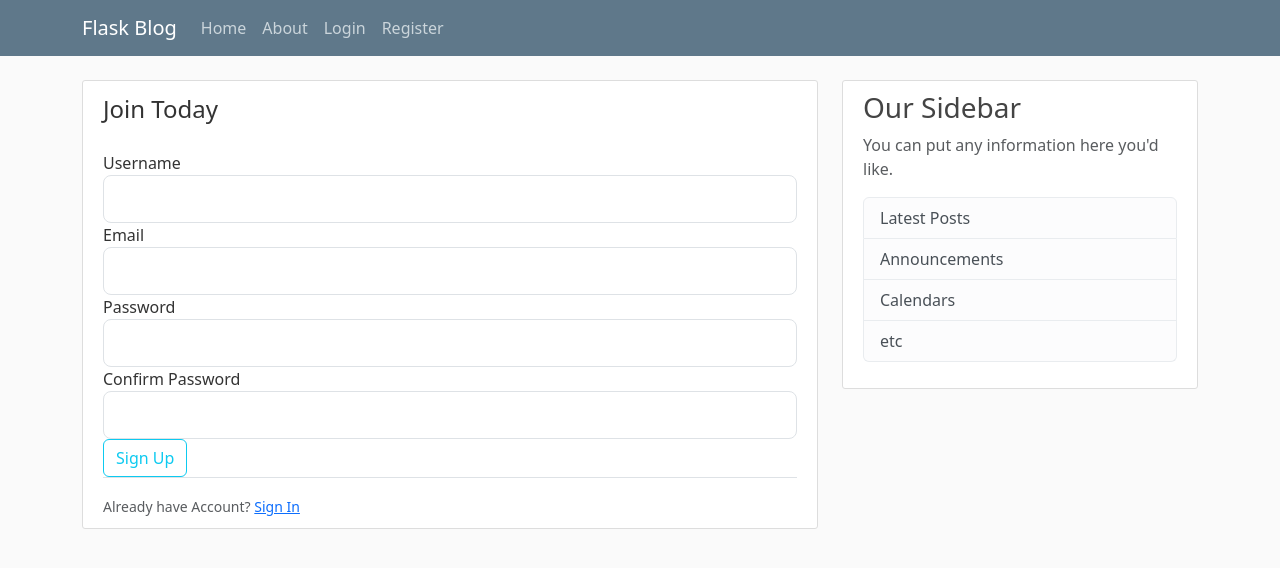
After one commit to Nimesh-Nagar/exploring, a Flask app: page /register in a window 1280 px wide. The commit adds this page. Shown: the top 568 px of the page. Run offline with Flask 3, Linux system fonts and the light colour scheme.

Commit message:
login and register in web app

```diff
--- a/python/flask_web_app/flaskblog.py
+++ b/python/flask_web_app/flaskblog.py
@@ -1,9 +1,11 @@
-from flask import Flask , render_template, url_for
+from flask import Flask , render_template, url_for, flash, redirect
 from forms import RegistrationForm, LoginForm
 
 app = Flask(__name__)
 
 app.config['SECRET_KEY'] = 'd1b00e9e2053b397c892a26bf72e365c'
+
+# dummy data
 posts = [
     {
         "author" : "Nimesh Nagar",
@@ -29,14 +31,31 @@
 def about():
     return render_template('about.html', title='about')
 
-@app.route("/register")
+# Registration page routing
+@app.route("/register", methods=['GET', 'POST'])
 def register():
     form = RegistrationForm()
+
+    #validatoin of info filled in form and creat a message accrdingly using "flash "
+    if form.validate_on_submit():
+        flash(f'Account created for {form.username.data} !', 'success')
+        return redirect(url_for('home'))
+
     return render_template('register.html', title='Register', form=form)
 
-@app.route("/login")
+#  Login page routing
+@app.route("/login", methods=['GET', 'POST'])
 def login():
     form = LoginForm()
+    if form.validate_on_submit():
+
+        #check is user is register? than allow her to home page
+        if form.email.data == 'admin@blog.com' and form.password.data == 'password':
+            flash("You have been Logined in ! ", 'success')
+            return redirect(url_for('home'))
+        else:
+            flash("Login Not Allowed. Please Check you email or password", 'danger')
+
     return render_template('login.html', title='Login', form=form)
 
 if __name__ == "__main__":
--- a/python/flask_web_app/forms.py
+++ b/python/flask_web_app/forms.py
@@ -7,11 +7,10 @@
 
     username = StringField('Username', validators=[DataRequired(), Length(min=2 , max=15)])
 
-    email = StringField('Email', validators=[DataRequired(), Email() ])
+    email = StringField('Email', validators=[DataRequired(), Email()])
 
     password = PasswordField('Password', validators=[DataRequired()])
-    confirm_passwd = PasswordField('Confirm Password', validators=[DataRequired(), EqualTo('password')])
-
+    confirm_password = PasswordField('Confirm Password', validators=[DataRequired(), EqualTo('password')])
 
     submit = SubmitField('Sign Up')
 
--- a/python/flask_web_app/templates/layout.html
+++ b/python/flask_web_app/templates/layout.html
@@ -28,13 +28,13 @@
                 </button>
                 <div class="collapse navbar-collapse" id="navbarToggle">
                     <div class="navbar-nav mr-auto">
-                        <a class="nav-item nav-link" href="/">Home</a>
-                        <a class="nav-item nav-link" href="/about">About</a>
+                        <a class="nav-item nav-link" href="{{ url_for('home') }}">Home</a>
+                        <a class="nav-item nav-link" href="{{ url_for('about') }}">About</a>
                     </div>
                     <!-- Navbar Right Side -->
                     <div class="navbar-nav">
-                        <a class="nav-item nav-link" href="/login">Login</a>
-                        <a class="nav-item nav-link" href="/register">Register</a>
+                        <a class="nav-item nav-link" href="{{ url_for('login') }}">Login</a>
+                        <a class="nav-item nav-link" href="{{ url_for('register') }}">Register</a>
                     </div>
                 </div>
             </div>
@@ -46,6 +46,15 @@
     <main role="main" class="container">
     <div class="row">
         <div class="col-md-8">
+            {% with messages = get_flashed_messages(with_categories=true) %}
+                {% if messages %}
+                    {% for category, message in messages %}
+                        <div class="alert alert-{{ category }}">
+                            {{ message }}
+                        </div>
+                    {% endfor %}
+                {% endif %}
+            {% endwith %}
             {% block content %}{% endblock %}
         </div>
         <div class="col-md-4">
--- /dev/null
+++ b/python/flask_web_app/templates/register.html
@@ -0,0 +1,84 @@
+
+{% extends "layout.html" %}
+{% block content %}
+    <div class="content-section">
+        <form method="POST" action="">
+            {{ form.hidden_tag() }}
+            <fieldset class="form-group">
+                <legend class="boder-bottom mb-4">Join Today</legend>
+
+                <div class="form-group">
+                    {{ form.username.label(class="form-control-label") }}
+
+                    {% if form.username.errors %}
+                        {{ form.username(class="form-control form-control-lg is-invalid") }}
+                        <div class="invalid-feedback">
+                            {% for error in form.username.errors %}
+                                <span>{{ error }}</span>
+                            {% endfor %}
+                        </div>
+                    {% else %}
+                        {{ form.username(class="form-control form-control-lg") }}
+                    {% endif %}
+
+                </div>
+
+                <div class="form-group">
+                    {{ form.email.label(class="form-control-label") }}
+
+                    {% if form.email.errors %}
+                    {{ form.email(class="form-control form-control-lg is-invalid") }}
+                    <div class="invalid-feedback">
+                        {% for error in form.email.errors %}
+                            <span>{{ error }}</span>
+                        {% endfor %}
+                    </div>
+                    {% else %}
+                        {{ form.email(class="form-control form-control-lg") }}
+                    {% endif %}
+                </div>
+
+                <div class="form-group">
+                    {{ form.password.label(class="form-control-label") }}
+                    {% if form.password.errors %}
+                        {{ form.password(class="form-control form-control-lg is-invalid") }}
+                        <div class="invalid-feedback">
+                            {% for error in form.password.errors %}
+                                <span>{{ error }}</span>
+                            {% endfor %}
+                        </div>
+                    {% else %}
+                        {{ form.password(class="form-control form-control-lg") }}
+                    {% endif %}
+                </div>
+
+                <div class="form-group">
+                    {{ form.confirm_password.label(class="form-control-label") }}
+
+                    {% if form.confirm_password.errors %}
+                        {{ form.confirm_password(class="form-control form-control-lg is-invalid") }}
+                        <div class="invalid-feedback">
+                            {% for error in form.confirm_password.errors %}
+                                <span>{{ error }}</span>
+                            {% endfor %}
+                        </div>
+                    {% else %}
+                        {{ form.confirm_password(class="form-control form-control-lg") }}
+                    {% endif %}
+                </div>
+
+            </fieldset>
+
+            <div class="form-group">
+                {{ form.submit(class="btn btn-outline-info") }}
+            </div>
+        </form>
+
+        <div class="border-top pt-3">
+            <small class="text-muted">
+                Already have Account? <a href="{{ url_for('login') }}" class="ml2">Sign In</a>
+            </small>
+        </div>
+
+    </div>
+{% endblock content%}
```
Also changed, not shown: python/flask_web_app/requirements.txt (+9 -0 lines), python/flask_web_app/templates/login.html (added, +52 -0 lines).
